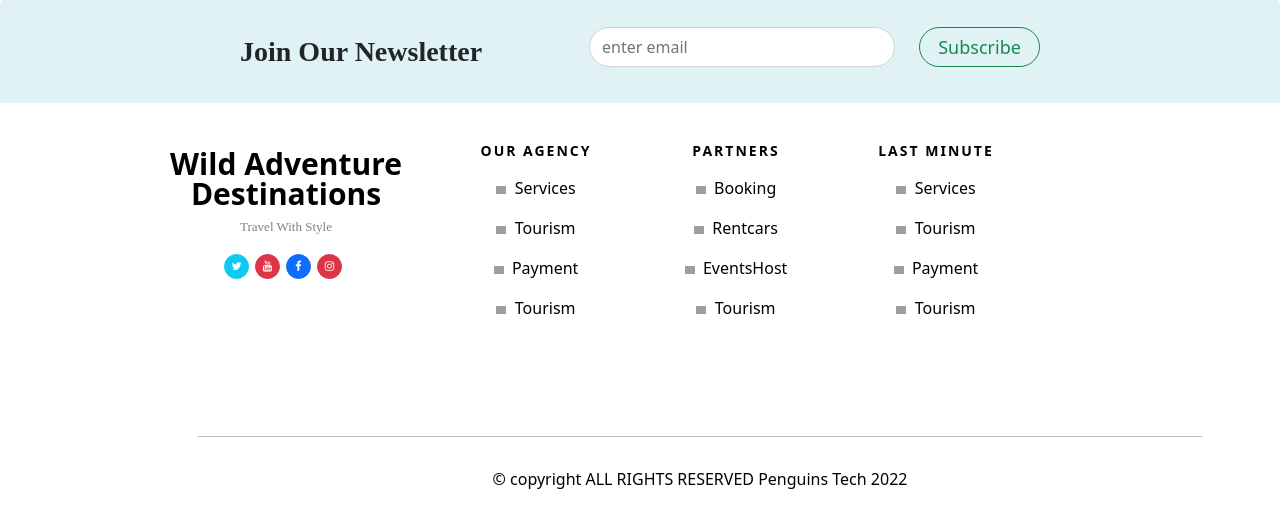
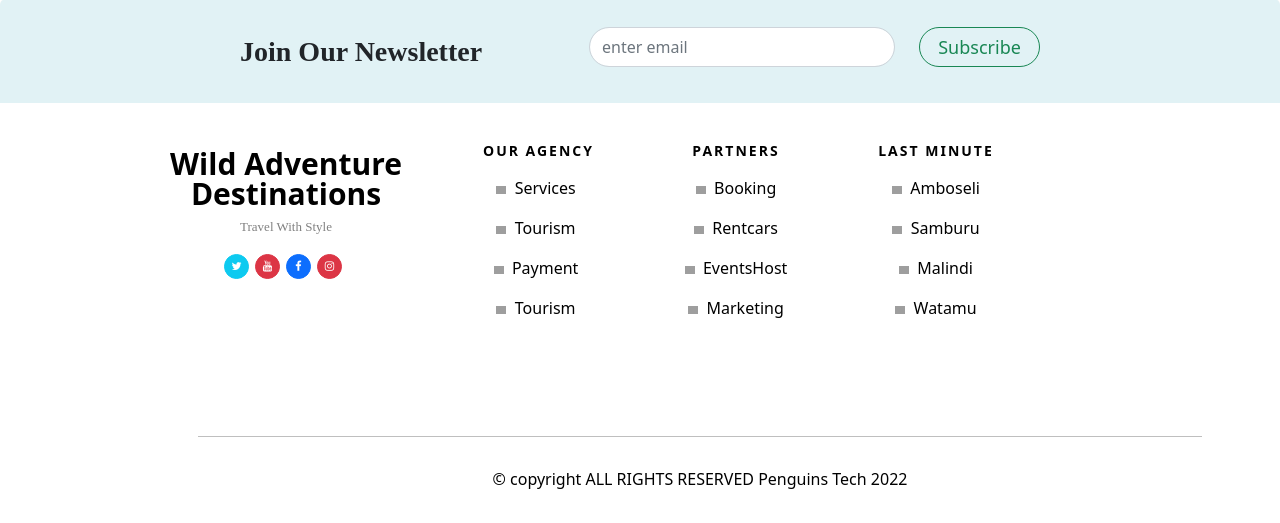
Before and after one commit to muthengicollins8/tours_travel_website, a PHP site: page /index.php in a window 1280 px wide. Shown: the part 3600-4123 px from the top of the page. Run offline with PHP 8.4, Linux system fonts and the light colour scheme; some libraries are stand-ins or nearby versions; grey boxes are pictures that could not be loaded.

Commit message:
some editting

```diff
--- a/shared/footer.php
+++ b/shared/footer.php
@@ -63,7 +63,7 @@
 
 
               <div class="col-sm-2" style="width: 200px; ">
-                <div class="wpb_wrapper text-center"><div style="background-color:; height: 25px;" class="nicdark_section  "></div> <h6 style="color:black; padding-left:0px; text-align:; font-size:14px; line-height:14px; letter-spacing: 2px; font-weight:bold;" class="   nd_options_first_font ">OUR AGENCY</h6> <div style="background-color:; height: 10px;" class="nicdark_section  "></div>
+                <div class="wpb_wrapper text-center"><div style="background-color:; height: 25px;" class="nicdark_section  "></div> <h6 style="color:black; padding-left:5px; text-align:; font-size:14px; line-height:14px; letter-spacing: 2px; font-weight:bold;" class="   nd_options_first_font ">OUR AGENCY</h6> <div style="background-color:; height: 10px;" class="nicdark_section  "></div>
                 <div class="wpb_text_column wpb_content_element ">
                 <div class="wpb_wrapper text-center">
                   <p style="color: black;"><img class="" src="http://www.nicdarkthemes.com/themes/travel/wp/demo/love-travel/wp-content/uploads/sites/3/2018/11/right-arrow.png" alt="" width="10">&nbsp; Services</p>
@@ -85,7 +85,7 @@
                   <p style="color: black;"><img class="" src="http://www.nicdarkthemes.com/themes/travel/wp/demo/love-travel/wp-content/uploads/sites/3/2018/11/right-arrow.png" alt="" width="10">&nbsp; Booking</p>
                     <p style="color: black;"><img class="" src="http://www.nicdarkthemes.com/themes/travel/wp/demo/love-travel/wp-content/uploads/sites/3/2018/11/right-arrow.png" alt="" width="10">&nbsp; Rentcars</p>
                     <p style="color: black;"><img class="" src="http://www.nicdarkthemes.com/themes/travel/wp/demo/love-travel/wp-content/uploads/sites/3/2018/11/right-arrow.png" alt="" width="10">&nbsp; EventsHost</p>
-                    <p style="color: black;"><img class="" src="http://www.nicdarkthemes.com/themes/travel/wp/demo/love-travel/wp-content/uploads/sites/3/2018/11/right-arrow.png" alt="" width="10">&nbsp; Tourism</p>
+                    <p style="color: black;"><img class="" src="http://www.nicdarkthemes.com/themes/travel/wp/demo/love-travel/wp-content/uploads/sites/3/2018/11/right-arrow.png" alt="" width="10">&nbsp; Marketing</p>
 
                   </div>
               </div>
@@ -98,10 +98,10 @@
                 <div class="wpb_wrapper text-center"><div style="background-color:; height: 25px;" class="nicdark_section  "></div> <h6 style="color:black; padding-left:0px; text-align:; font-size:14px; line-height:14px; letter-spacing: 2px; font-weight:bold;" class="   nd_options_first_font ">LAST MINUTE</h6> <div style="background-color:; height: 10px;" class="nicdark_section  "></div>
                 <div class="wpb_text_column wpb_content_element ">
                 <div class="wpb_wrapper text-center">
-                  <p style="color: black;"><img class="" src="http://www.nicdarkthemes.com/themes/travel/wp/demo/love-travel/wp-content/uploads/sites/3/2018/11/right-arrow.png" alt="" width="10">&nbsp; Services</p>
-                    <p style="color: black;"><img class="" src="http://www.nicdarkthemes.com/themes/travel/wp/demo/love-travel/wp-content/uploads/sites/3/2018/11/right-arrow.png" alt="" width="10">&nbsp; Tourism</p>
-                    <p style="color: black;"><img class="" src="http://www.nicdarkthemes.com/themes/travel/wp/demo/love-travel/wp-content/uploads/sites/3/2018/11/right-arrow.png" alt="" width="10">&nbsp; Payment</p>
-                    <p style="color: black;"><img class="" src="http://www.nicdarkthemes.com/themes/travel/wp/demo/love-travel/wp-content/uploads/sites/3/2018/11/right-arrow.png" alt="" width="10">&nbsp; Tourism</p>
+                  <p style="color: black;"><img class="" src="http://www.nicdarkthemes.com/themes/travel/wp/demo/love-travel/wp-content/uploads/sites/3/2018/11/right-arrow.png" alt="" width="10">&nbsp; Amboseli</p>
+                    <p style="color: black;"><img class="" src="http://www.nicdarkthemes.com/themes/travel/wp/demo/love-travel/wp-content/uploads/sites/3/2018/11/right-arrow.png" alt="" width="10">&nbsp; Samburu</p>
+                    <p style="color: black;"><img class="" src="http://www.nicdarkthemes.com/themes/travel/wp/demo/love-travel/wp-content/uploads/sites/3/2018/11/right-arrow.png" alt="" width="10">&nbsp; Malindi</p>
+                    <p style="color: black;"><img class="" src="http://www.nicdarkthemes.com/themes/travel/wp/demo/love-travel/wp-content/uploads/sites/3/2018/11/right-arrow.png" alt="" width="10">&nbsp; Watamu</p>
 
                   </div>
               </div>
```
